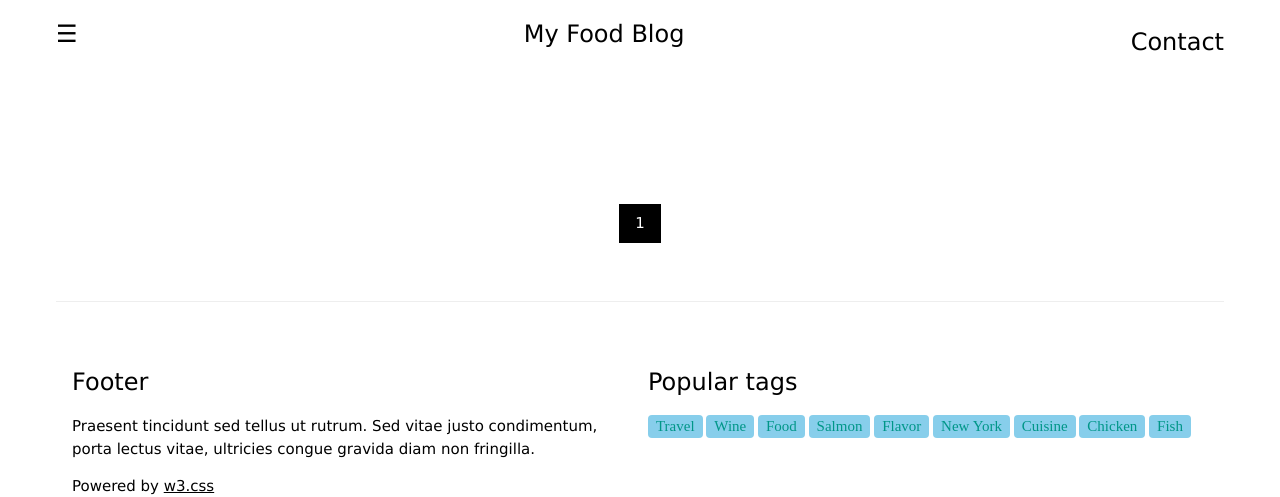
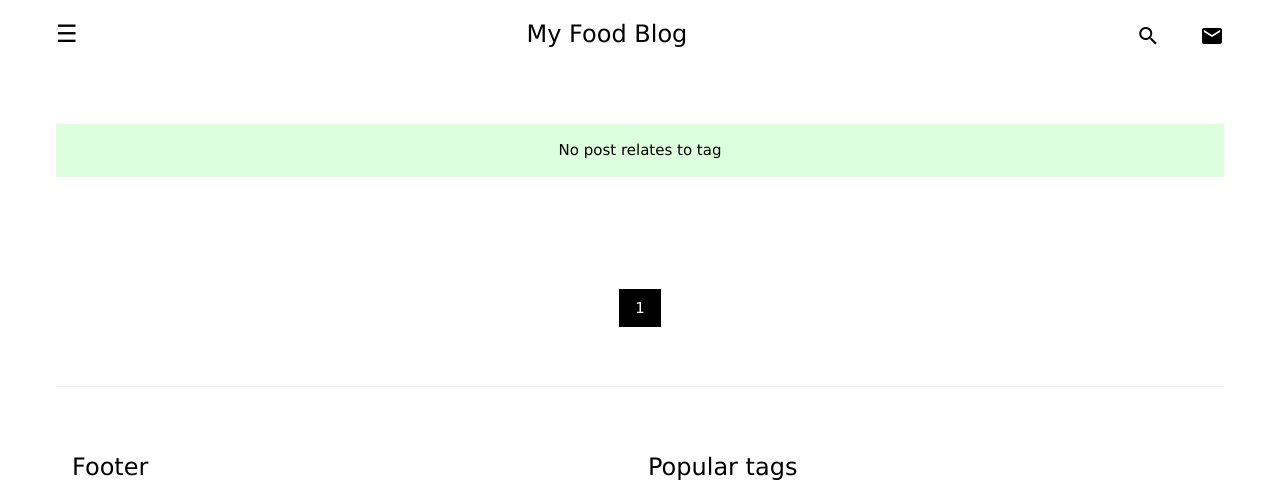
Before and after one commit to truongtronghai/djfoodblog, a Django app: page /tag/fish/1 in a window 1280 px wide. Shown: the top 497 px of the page. Run offline with Django 3.2, Linux system fonts and the light colour scheme; data comes from the database, SQL or seed files in the repository; some libraries are stand-ins or nearby versions.

Commit message:
add search page and move topbar to base template

```diff
--- a/djfoodblog/settings.py
+++ b/djfoodblog/settings.py
@@ -22,7 +22,7 @@ BASE_DIR = Path(__file__).resolve().parent.parent
 SECRET_KEY = 'django-insecure-+gkds=r6!ysjm83puqmp(-0k*s8z2j4g254&^o3s@v1j24mky$'
 
 # SECURITY WARNING: don't run with debug turned on in production!
-DEBUG = False
+DEBUG = True
 
 ALLOWED_HOSTS = ['127.0.0.1']
 
--- a/foodblog/forms.py
+++ b/foodblog/forms.py
@@ -43,3 +43,13 @@ class ContactForm(forms.Form):
                     'rows': '5',
                     })
             )
+
+
+class SearchForm(forms.Form):
+    search_text = forms.CharField(
+            widget=forms.TextInput(
+                attrs={
+                    "class": "w3-input"
+                    }),
+            help_text=gettext_lazy("Type and submit your email here")
+            )
--- a/foodblog/templates/foodblog/404.html
+++ b/foodblog/templates/foodblog/404.html
@@ -16,12 +16,6 @@
 
 {% endblock sidebar %}
 
-{% block topbar %}
-        <div class="w3-button w3-padding-16 w3-left w3-hover-teal" onclick="w3_open()">☰</div>
-        <div class="w3-right w3-padding-16"><a href="#" class="w3-button w3-hover-teal" onclick="document.getElementById('contactModal').style.display='block'">{% translate "Contact" %}</a></div>
-        <div class="w3-center w3-padding-16">{{ options.logo_text }}</div>
-{% endblock topbar %}
-
 {% block content %}
     <div class="container">
         <div class="w3-panel w3-pale-green w3-bottombar w3-border-green w3-border w3-center w3-animate-bottom">
--- a/foodblog/templates/foodblog/base.html
+++ b/foodblog/templates/foodblog/base.html
@@ -1,7 +1,7 @@
 <!DOCTYPE html>
 <html>
 <head>
-<title>{% block title %}FoodBlog{% endblock %}</title>
+<title>{% block title %}Title here{% endblock %}</title>
 
 <meta charset="UTF-8">
 <meta name="viewport" content="width=device-width, initial-scale=1">
@@ -10,10 +10,11 @@
 {% load static %}
 <link rel="stylesheet" type="text/css" href="{% static 'foodblog/styles.css' %}">
 <link rel="icon" type="image/x-icon" href="{% static 'foodblog/images' %}/favicon.ico">
+<link href="https://fonts.googleapis.com/icon?family=Material+Icons" rel="stylesheet">
 </head>
 <body>
 <!-- Sidebar (hidden by default) -->
-<nav class="w3-sidebar w3-bar-block w3-card w3-top w3-xlarge w3-animate-left w3-opacity" style="display:none;z-index:2;width:20%;min-width:200px" id="mySidebar">
+<nav class="w3-sidebar w3-bar-block w3-card w3-top w3-xlarge w3-animate-left" style="display:none;z-index:2;width:20%;min-width:200px" id="mySidebar">
 {% block sidebar %}
 
 {% endblock %}
@@ -64,12 +65,42 @@
     </div>
 </div>
 
+
+<div id="searchModal" class="w3-modal">
+    <div class="w3-modal-content w3-animate-top w3-card-4" style="width: 50%">
+      <header class="w3-container w3-teal">
+        <span onclick="document.getElementById('searchModal').style.display='none'"
+        class="w3-button w3-display-topright">&times;</span>
+        <span>
+            <a href="#" class="w3-button w3-hover-teal material-icons" onclick="document.getElementById('searchModal').style.display='block'">search</a>
+        </span>
+      </header>
+      <div class="w3-container">
+          <form action="{% url 'foodblog:search' %}" method="post" novalidate>
+                  {% csrf_token %}
+                  <div>
+                        {{ search_form.search_text }}
+                  </div>
+
+                  <input type="submit" class="w3-btn w3-round w3-indigo w3-section w3-sans-serif" value="{% translate 'Search' %}" />
+          </form>
+      </div>
+      <footer class="w3-container w3-teal">&nbsp;</footer>
+    </div>
+</div>
 <!-- Top menu -->
 <div class="w3-top">
   <div class="w3-white w3-xlarge" style="max-width:1200px;margin:auto">
-        {% block topbar %}
-
-        {% endblock %}
+      <div class="w3-button w3-padding-16 w3-left w3-hover-teal" onclick="w3_open()">☰</div>
+      <div class="w3-right w3-padding-16">
+              <span>
+                  <a href="#" class="w3-button w3-hover-teal material-icons" onclick="document.getElementById('searchModal').style.display='block'">search</a>
+              </span>
+              <span>
+                  <a href="#" class="w3-button w3-hover-teal material-icons" onclick="document.getElementById('contactModal').style.display='block'">email</a>
+              </span>
+      </div>
+      <div class="w3-center w3-padding-16">{{ options.logo_text }}</div>
   </div>
 </div>
 
--- a/foodblog/templates/foodblog/tag.html
+++ b/foodblog/templates/foodblog/tag.html
@@ -2,7 +2,7 @@
 {% load i18n %}
 
 {% block title %}
-        My Food Blog
+        {{ options.logo_text }}
 {% endblock title %}
 
 {% block sidebar %}
@@ -12,15 +12,14 @@
         <a href="{% url 'foodblog:tagcloud' %}" onclick="w3_close()" class="w3-bar-item w3-button">{% translate 'Tags' %}</a>
 {% endblock sidebar %}
 
-{% block topbar %}
-        <div class="w3-button w3-padding-16 w3-left w3-hover-teal" onclick="w3_open()">☰</div>
-        <div class="w3-right w3-padding-16"><a href="#" class="w3-button w3-hover-teal" onclick="document.getElementById('contactModal').style.display='block'">Contact</a></div>
-        <div class="w3-center w3-padding-16">{{ options.logo_text }}</div>
-{% endblock topbar %}
-
 {% block content %}
+        {% if not posts.paginated_posts %}
+        <div class="w3-panel w3-pale-green">
+            <p class="w3-center">{% translate 'No post relates to tag' %}</p>
+        </div>
+        {% endif %}
         <!-- First Photo Grid-->
-        <div class="w3-row-padding w3-padding-16 w3-center" id="food">
+        <div class="w3-row-padding w3-padding-16 w3-center">
 
         {% for post in posts.paginated_posts|slice:":4" %}
 
@@ -59,15 +58,15 @@
 
                 {% if posts.paginator %}
                         {% if posts.current_page.has_previous %}
-                        <a href="{% url 'foodblog:index'  posts.current_page.number|add:'-1'  %}" class="w3-bar-item w3-button w3-hover-black">«</a>
+                        <a href="{% url 'foodblog:tag' tag=tag page=posts.current_page.number|add:'-1'  %}" class="w3-bar-item w3-button w3-hover-black">«</a>
                         {% endif %}
 
                         {% for p in posts.paginator.page_range %}
-                        <a href="{% url 'foodblog:index' p %}" class="w3-bar-item w3-button {% if p == posts.current_page.number %} w3-black {% else %} w3-hover-black {% endif %}">{{ p }}</a>
+                        <a href="{% url 'foodblog:tag' tag=tag page=p %}" class="w3-bar-item w3-button {% if p == posts.current_page.number %} w3-black {% else %} w3-hover-black {% endif %}">{{ p }}</a>
                         {% endfor %}
 
                         {% if posts.current_page.has_next %}
-                        <a href="{% url 'foodblog:index' posts.current_page.number|add:'1' %}" class="w3-bar-item w3-button w3-hover-black">»</a>
+                        <a href="{% url 'foodblog:tag' tag=tag page=posts.current_page.number|add:'1' %}" class="w3-bar-item w3-button w3-hover-black">»</a>
                         {% endif %}
                 {% endif %}
           </div>
--- a/foodblog/templates/foodblog/thanks.html
+++ b/foodblog/templates/foodblog/thanks.html
@@ -10,12 +10,6 @@
         <a href="/foodblog" class="w3-bar-item w3-button">{% translate "Home" %}</a>
 {% endblock sidebar %}
 
-{% block topbar %}
-        <div class="w3-button w3-padding-16 w3-left w3-hover-teal" onclick="w3_open()">☰</div>
-        <div class="w3-right w3-padding-16"><a href="#" class="w3-button w3-hover-teal" onclick="document.getElementById('contactModal').style.display='block'">{% translate "Contact" %}</a></div>
-        <div class="w3-center w3-padding-16">{{ options.logo_text }}</div>
-{% endblock topbar %}
-
 {% block content %}
 <div class="w3-container w3-center">
                 <h1><strong>{{ title }}</strong></h1>
--- a/foodblog/templates/foodblog/unsubscribe.html
+++ b/foodblog/templates/foodblog/unsubscribe.html
@@ -11,12 +11,6 @@
         <a href="{% url 'foodblog:index' %}" class="w3-bar-item w3-button">{% translate "Home" %}</a>
         <a href="{% url 'foodblog:tagcloud' %}" onclick="w3_close()" class="w3-bar-item w3-button">{% translate "Tags" %}</a>
 {% endblock sidebar %}
-
-{% block topbar %}
-        <div class="w3-button w3-padding-16 w3-left w3-hover-teal" onclick="w3_open()">☰</div>
-        <div class="w3-right w3-padding-16"><a href="#" class="w3-button w3-hover-teal" onclick="document.getElementById('contactModal').style.display='block'">{% translate "Contact" %}</a></div>
-        <div class="w3-center w3-padding-16">{{ options.logo_text }}</div>
-{% endblock topbar %}
 
 {% block content %}
 <div class="w3-container w3-red w3-round-large w3-center" id="subscribe_widget">
--- a/foodblog/urls.py
+++ b/foodblog/urls.py
@@ -22,6 +22,10 @@ urlpatterns = [
     path('tag/<str:tag>/<int:page>', views.tag, name='tag'),
     path('unsubscribe/', views.unsubscribe, name='unsubscribe'),
     path('contact/', views.contact, name='contact'),
+    # default for query or page number empty
+    path('search/', views.search, name='search'),
+    path('search/<str:q>/', views.search, name='search'),
+    path('search/<str:q>/<int:p>', views.search, name='search'),
     # creating sitemap.xml
     path('sitemap.xml', sitemap, {'sitemaps': sitemaps},
          name='django.contrib.sitemaps.views.sitemap'),
--- a/foodblog/views.py
+++ b/foodblog/views.py
@@ -5,7 +5,7 @@ from django.core.mail import send_mail  # using for sending email
 # using for Internationalization and Localization
 from django.utils.translation import gettext
 from .models import Tag, Post, TextBlock, Subscriber
-from .forms import SubscribeForm, UnsubscribeForm, ContactForm
+from .forms import SubscribeForm, UnsubscribeForm, ContactForm, SearchForm
 # Pagination
 from django.core.paginator import Paginator
 
@@ -63,7 +63,7 @@ def index(req, page=1):  # default number for page is 1
         page=1 : i = (1-1) * 8 = 0 => j = 0 + 8 = 8
         page=2 : i = ( 2-1 ) * 8 = 8 => j = 8 + 8 = 16
         page=3 : i = ( 3-1 ) * 8 = 16 => j = 16 + 8 = 24
-        page=n : i = (n -1) * n_per_page => j = n + 8
+        page=n : i = (n -1) * n_per_page => j = i + n_per_page
 
         '''
         i = (page - 1) * items_per_page
@@ -103,7 +103,8 @@ def index(req, page=1):  # default number for page is 1
             "current_page": current_page
         },
         "subscribe_form": form,
-        "contact_form": ContactForm(),  # contact form
+        "contact_form": ContactForm(),
+        "search_form": SearchForm(),
     }
 
     return render(req, 'foodblog/index.html', context)
@@ -120,7 +121,8 @@ def detail(req, slug=''):
         "options": getOptions(),
         "popular_tags": getTags(10),
         "post": post,
-        "contact_form": ContactForm(),  # contact form
+        "contact_form": ContactForm(),
+        "search_form": SearchForm(),
     }
     return render(req, 'foodblog/detail.html', context)
 
@@ -146,7 +148,8 @@ def thanks(req, forwhat='subscibe'):
         "popular_tags": getTags(10),
         "title": messages[forwhat]['title'],
         "message": messages[forwhat]['message'],
-        "contact_form": ContactForm(),  # contact form
+        "contact_form": ContactForm(),
+        "search_form": SearchForm(),
     }
     return render(req, 'foodblog/thanks.html', context)
 
@@ -157,6 +160,7 @@ def tagcloud(req):
         "popular_tags": getTags(10),
         "tags": getTags(),  # get all tags,
         "contact_form": ContactForm(),
+        "search_form": SearchForm(),
     }
     return render(req, 'foodblog/tagcloud.html', context)
 
@@ -181,7 +185,7 @@ def tag(req, tag='', page=1):
         page=1 : i = (1-1) * 8 = 0 => j = 0 + 8 = 8
         page=2 : i = ( 2-1 ) * 8 = 8 => j = 8 + 8 = 16
         page=3 : i = ( 3-1 ) * 8 = 16 => j = 16 + 8 = 24
-        page=n : i = (n -1) * n_per_page => j = n + 8
+        page=n : i = (n -1) * n_per_page => j = i + n_per_page
 
         '''
         i = (page - 1) * items_per_page
@@ -195,12 +199,14 @@ def tag(req, tag='', page=1):
     context = {
         "popular_tags": getTags(10),
         "options": getOptions(),
+        "tag": tag,
         "posts": {
             "paginated_posts": paginated_posts,
             "paginator": paginator,
             "current_page": current_page
         },
-        "contact_form": ContactForm(),  # contact form
+        "contact_form": ContactForm(),
+        "search_form": SearchForm(),
     }
 
     return render(req, 'foodblog/tag.html', context)
@@ -227,7 +233,8 @@ def unsubscribe(req):
         "popular_tags": getTags(10),
         "options": getOptions(),
         "unsubscribe_form": form,
-        "contact_form": ContactForm(),  # contact form
+        "contact_form": ContactForm(),
+        "search_form": SearchForm(),
     }
     return render(req, 'foodblog/unsubscribe.html', context)
 
@@ -259,3 +266,64 @@ def contact(req):
 
 def page404(req, exception):
     return render(req, 'foodblog/404.html', {})
+
+
+def search(req, q='', p=1):
+    items_per_page = 10
+
+    if req.method == "POST":
+        s_form = SearchForm(req.POST)  # create data-bound form object
+        if s_form.is_valid():
+            q = s_form.cleaned_data['search_text']
+
+    if q is None:
+        paginated_posts = None
+        current_page = None
+        paginator = None
+    else:
+        try:
+            # __icontains is field lookup
+            # but it's just case-insensitve with DB having collation which ends with _ci
+            # | is or operator
+            posts = Post.objects.filter(
+                title__icontains=q) | Post.objects.filter(content__icontains=q)
+            paginator = Paginator(posts, items_per_page)
+
+            if p < 1 or p > paginator.num_pages:
+                p = 1  # set default page for invalid page value from user
+
+            # get an instance of Page() of current page
+            current_page = paginator.page(p)
+
+            '''
+            Get paginated posts:
+            Example: items_per_page=8
+            Caculating position of posts in current page from i to j
+            page=1 : i = (1-1) * 8 = 0 => j = 0 + 8 = 8
+            page=2 : i = (2-1) * 8 = 8 => j = 8 + 8 = 16
+            page=3 : i = (3-1) * 8 = 16 => j = 16 + 8 = 24
+            page=n : i = (n-1) * n_per_page => j = i + n_per_page
+
+            '''
+            i = (p - 1) * items_per_page
+            paginated_posts = posts[i:(i+items_per_page)]
+
+        except Post.DoesNotExist:
+            paginated_posts = None
+            current_page = None
+            paginator = None
+
+    context = {
+        "popular_tags": getTags(10),
+        "options": getOptions(),
+        "query": q,
+        "posts": {
+            "paginated_posts": paginated_posts,
+            "paginator": paginator,
+            "current_page": current_page
+        },
+        "contact_form": ContactForm(),
+        "search_form": SearchForm(),
+    }
+
+    return render(req, 'foodblog/search.html', context)
```
Also changed, not shown: foodblog/templates/foodblog/detail.html (+1 -7 lines), foodblog/templates/foodblog/index.html (+1 -7 lines), foodblog/templates/foodblog/search.html (added, +54 -0 lines), foodblog/templates/foodblog/tagcloud.html (+1 -7 lines), foodblog/locale/vi/LC_MESSAGES/django.po, 1 other file.
